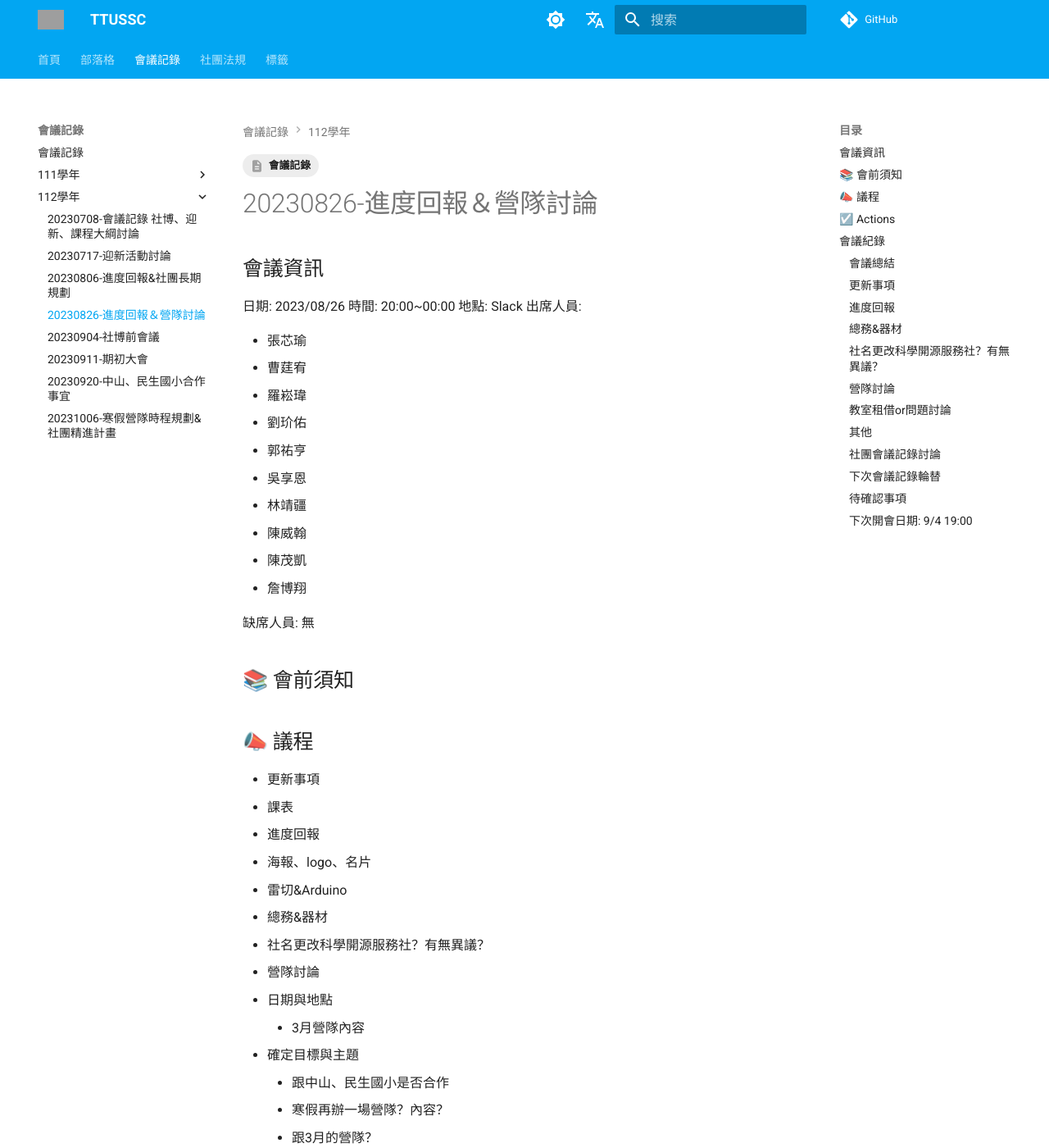
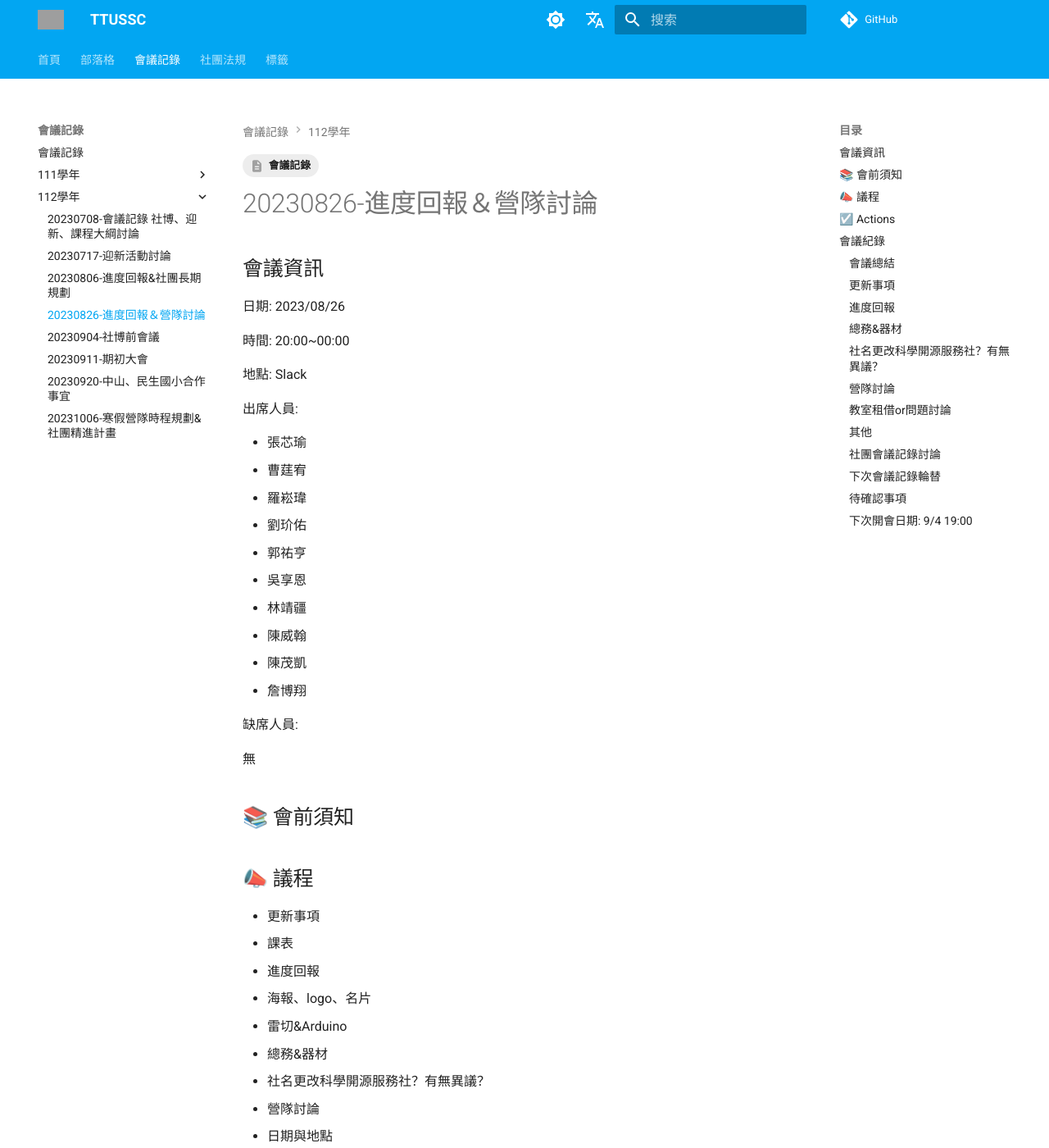
Before and after one commit to TTUSSC/Document, an MkDocs documentation site: the page built from docs/minutes/112/20230826.md, in a window 1280 px wide and 1400 px high. Shown: the whole window at 82% size. Built offline with MkDocs 1.6.1 and Material for MkDocs 9.7.7, drawn with Linux system fonts in a browser that asks for light colours; comment, search, counter and statistics services are not loaded; grey boxes are pictures that could not be loaded.

Commit message:
Reformat 20230826

```diff
--- a/docs/minutes/112/20230826.md
+++ b/docs/minutes/112/20230826.md
@@ -7,8 +7,11 @@ tags:
 ## 會議資訊
 
 日期: 2023/08/26
+
 時間: 20:00~00:00
+
 地點: Slack
+
 出席人員:
 
 - 張芯瑜
@@ -23,6 +26,7 @@ tags:
 - 詹博翔
 
 缺席人員:
+
 無
 
 ## 📚 會前須知
@@ -74,7 +78,7 @@ tags:
 
 ### 進度回報
 
-* 亨保的海報:修改後上傳至群組給其他人看，名片這裡拜前可以給出初版
+- 亨保的海報:修改後上傳至群組給其他人看，名片這裡拜前可以給出初版
 - Arduino聲波感測器的程式碼正在debug在8/29給出成果，雷切正在用模板設計、零件的固定結構，時間訂在9/2，軟硬體實際結合測試時間訂在9/6 16:00成品要出來，之後做調節。成果展示時聲波感測器是否要展示之後看情況再進行決定。
 - 海報建議:有些關鍵字可以粗體，志工服務活動的照片減少一排，換成之前駭客課程的照片。
 
@@ -86,14 +90,14 @@ tags:
 
 ### 總務&器材
 
-* 器材:之後如果有像其他地方器材要寫清楚方便歸還。社團雲端裡有社團總財產紀錄，清點財產後記錄在雲端。
+- 器材:之後如果有像其他地方器材要寫清楚方便歸還。社團雲端裡有社團總財產紀錄，清點財產後記錄在雲端。
 - 總務:財務盤點頻率一個月一次，發票要做財務的紀錄方便做收支。看可不可用excel做好放社團帳號雲端OR群組。現在先整理7.8月的發票。
 - 財務辦法(多久時間內找總務報帳 總務隔多少時間付一次錢)8/31要做決定
 - 要給校外講師的錢要先領好，然後用袋子裝。
 
 ### 社名更改科學開源服務社？有無異議？
 
-* 經社團幹部投票以同意票10票，不同意票0票，未投1票，投票通過。
+- 經社團幹部投票以同意票10票，不同意票0票，未投1票，投票通過。
 
 ### 營隊討論
 
```
